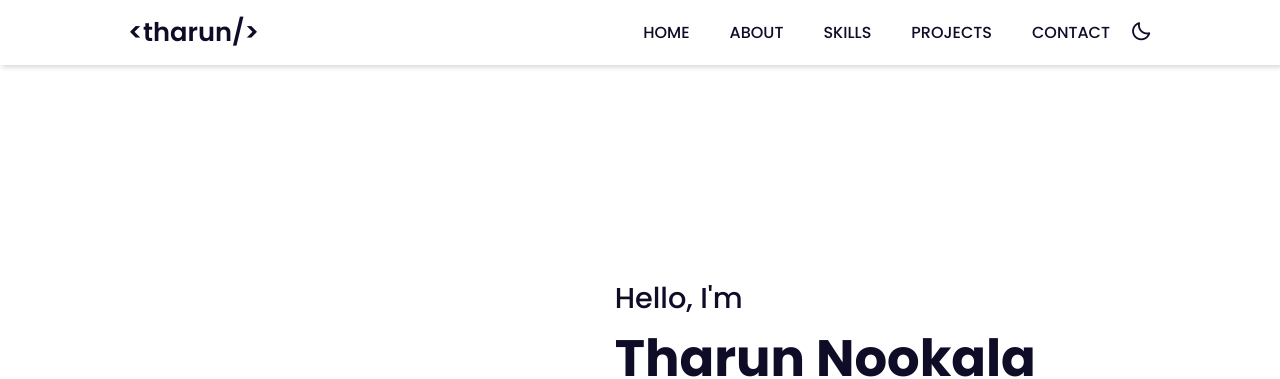
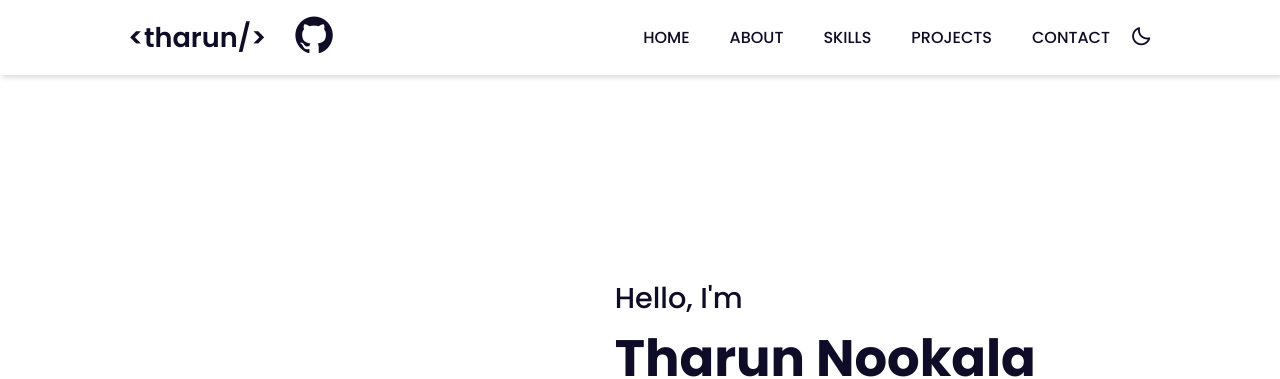
Before and after one commit to TharunNookala/my-portfolio, a plain HTML site: page index.html in a window 1280 px wide. Shown: the top 379 px of the page. Drawn offline with nearby package versions, Linux system fonts and the light colour scheme.

Commit message:
github icon fix

```diff
--- a/index.html
+++ b/index.html
@@ -10,7 +10,10 @@
 </head>
 <body>
     <header>
-        <a href="#" class="logo">&lt;tharun&#47;&gt;</a>
+        <div class="logo__container">
+         <a href="#" class="logo">&lt;tharun&#47;&gt;</a>
+         <a target="_blank" rel="noopener" href="https://github.com/TharunNookala" class="github__icon"><i class="bx bxl-github"></i></a>
+        </div>
         <div class="bx bx-menu" id="menu-icon"></div>
 
         <ul class="navbar">
@@ -32,7 +35,7 @@
             <h1>Tharun Nookala</h1>
             <h2>A Frontend Web Developer</h2>
             <p> Systems Engineer at Infosys</p>
-            <a href="#" class="btn">Download CV</a>
+            <a href="Tharun_Resume.pdf" download class="btn" rel="noopener">Download CV</a>
         </div>
     </section>
 
@@ -154,8 +157,8 @@
         <div class="contact-right">
             <form action="">
                 <input type="text" placeholder="Your Name">
-                <input type="email" name="" id="" placeholder="Your Email">
-                <textarea name="" id="" cols="30" rows="10" placeholder="Write Message Here..."></textarea>
+                <input type="email" name="email" id="email" placeholder="Your Email" required>
+                <textarea name="message" id="" cols="30" rows="10" placeholder="Write Message Here..."></textarea>
                 <input type="button" value="Send" class="contact-button">
             </form>
         </div>
--- a/styles.css
+++ b/styles.css
@@ -41,6 +41,12 @@ body {
     color: gray;
 }
 
+.github__icon i{
+    font-size:45px;
+    color: var(--text-color);
+    margin-left: 25px;
+}
+
 header {
     position: fixed;
     width: 100%;
@@ -59,8 +65,12 @@ header {
 header.shadow {
     box-shadow: 0 0 4px rgb(14 55 54 / 15%);
 }
+.logo__container{
+    display:flex;
+    align-items: center;
+}
 .logo {
-    font-size: 1.61rem;
+    font-size: 1.7rem;
     font-weight: 600;
     color: var(--text-color);
 }
```
Also changed, not shown: 1 other file.
